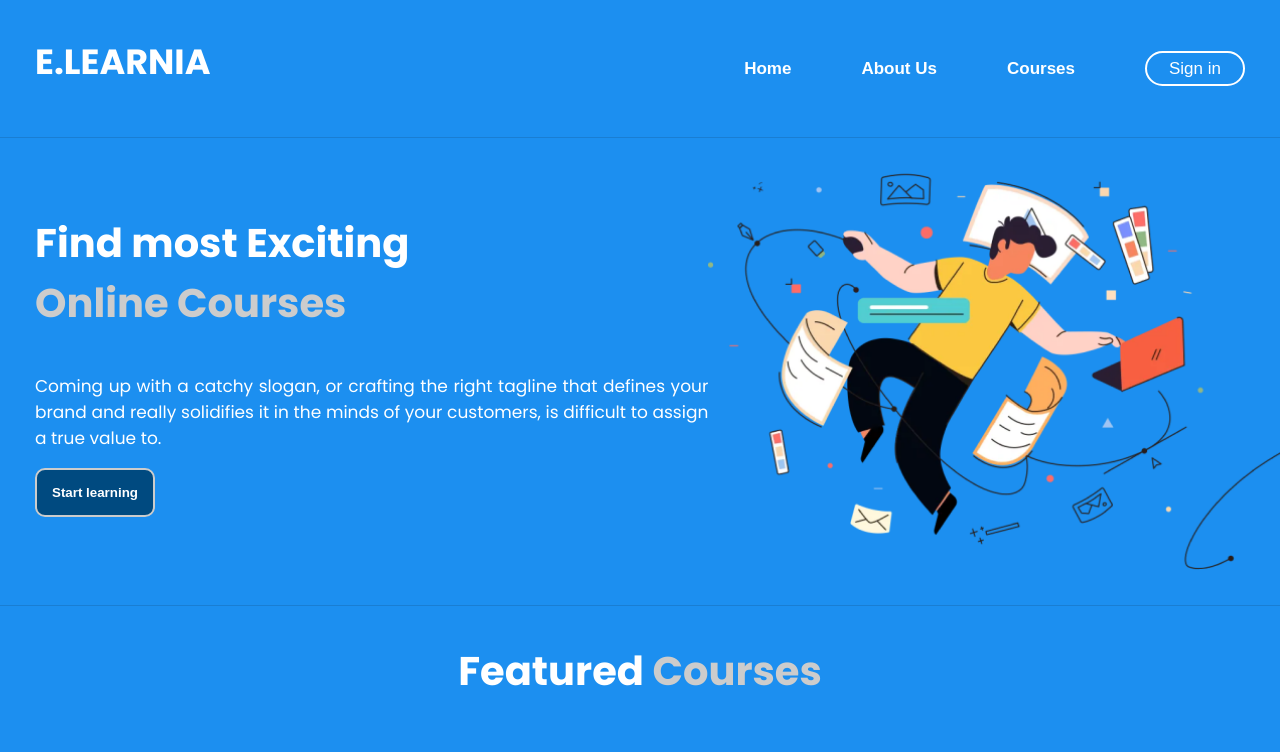
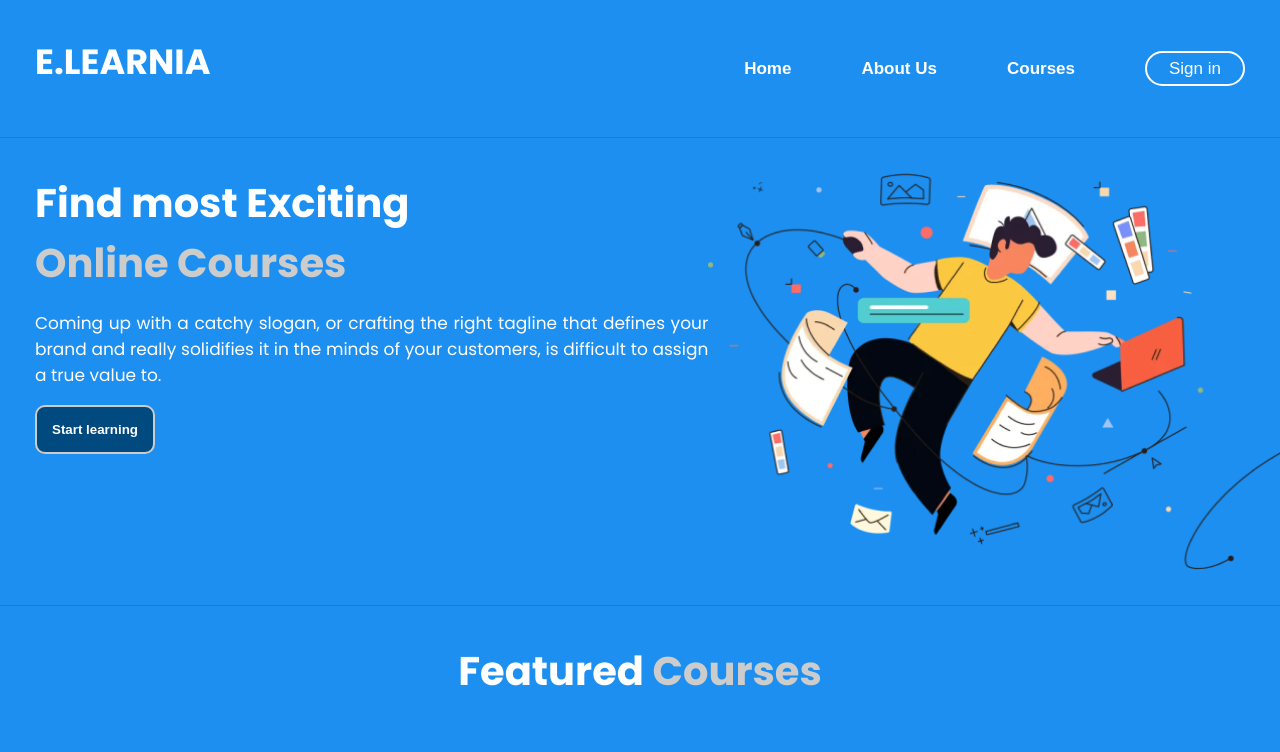
Before and after one commit to kenchoung-sadio/FrontEnd-E-lernig, a React (Create React App) app: page / in a window 1280 px wide. Shown: the top 752 px of the page. Built offline with nearby package versions, Linux system fonts and the light colour scheme.

Commit message:
Ajout d'une simple animation

```diff
--- a/src/Pages/Landing/Landing.css
+++ b/src/Pages/Landing/Landing.css
@@ -31,3 +31,21 @@ span{
     font-weight: 600;
     cursor: pointer;
 }
+
+/* Styles pour l'animation d'écriture */
+#typing-text {
+    overflow: hidden;
+    white-space: nowrap;
+    margin: 0 auto;
+    animation: typing 3.5s steps(40, end), blink-caret .75s step-end infinite;
+  }
+
+  @keyframes typing {
+    from { width: 0 }
+    to { width: 100% }
+  }
+
+  @keyframes blink-caret {
+    from, to { border-color: transparent }
+    50% { border-color: orange }
+  }
--- a/src/Pages/Landing/landing.jsx
+++ b/src/Pages/Landing/landing.jsx
@@ -11,7 +11,7 @@ const Landing = () => {
             <Divider />
             <section className='landing-section'>
                 <section className='landing-description'>
-                    <h1>Find most Exciting <br /> <span>Online Courses</span></h1>
+                    <h1 id="typing-text">Find most Exciting <br /> <span>Online Courses</span></h1>
                     <p>Coming up with a catchy slogan, or crafting the right tagline that defines your brand and really solidifies it in the minds of your customers, is difficult to assign a true value to.</p>
                     <button className='btn_submit_principal'>Start learning</button>
                 </section>
```
